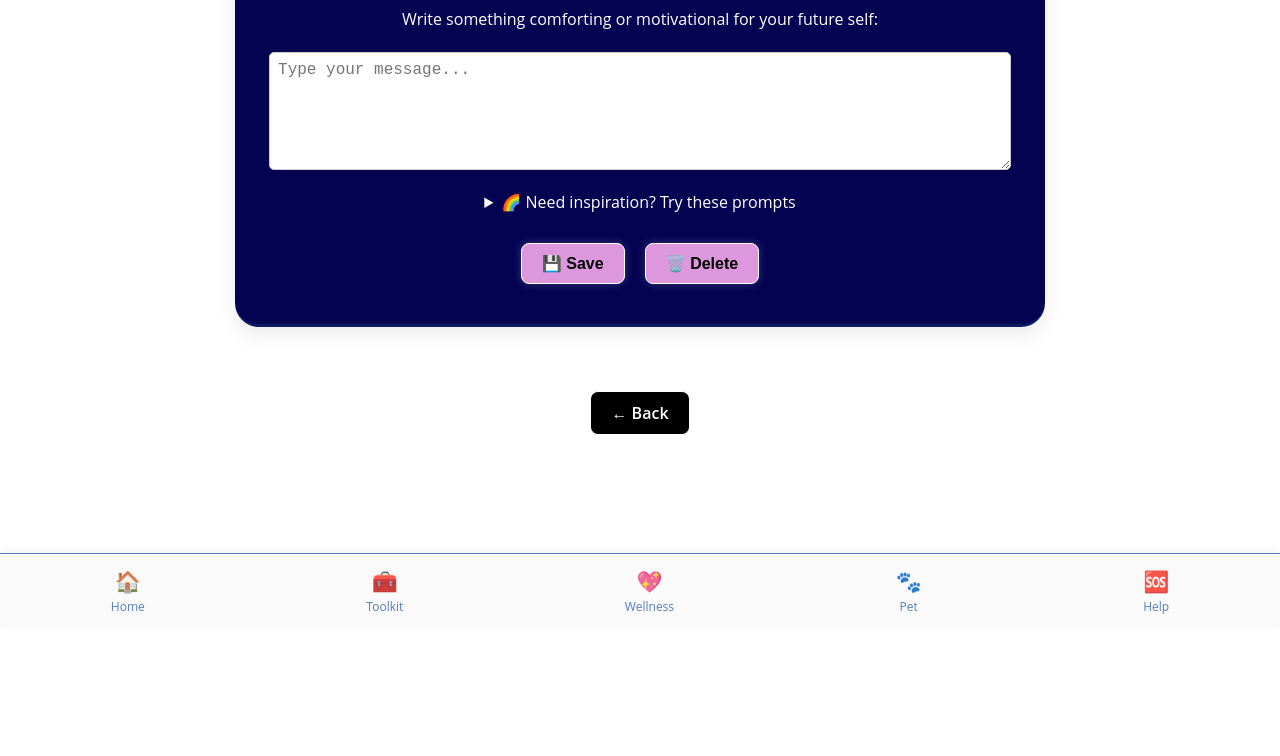
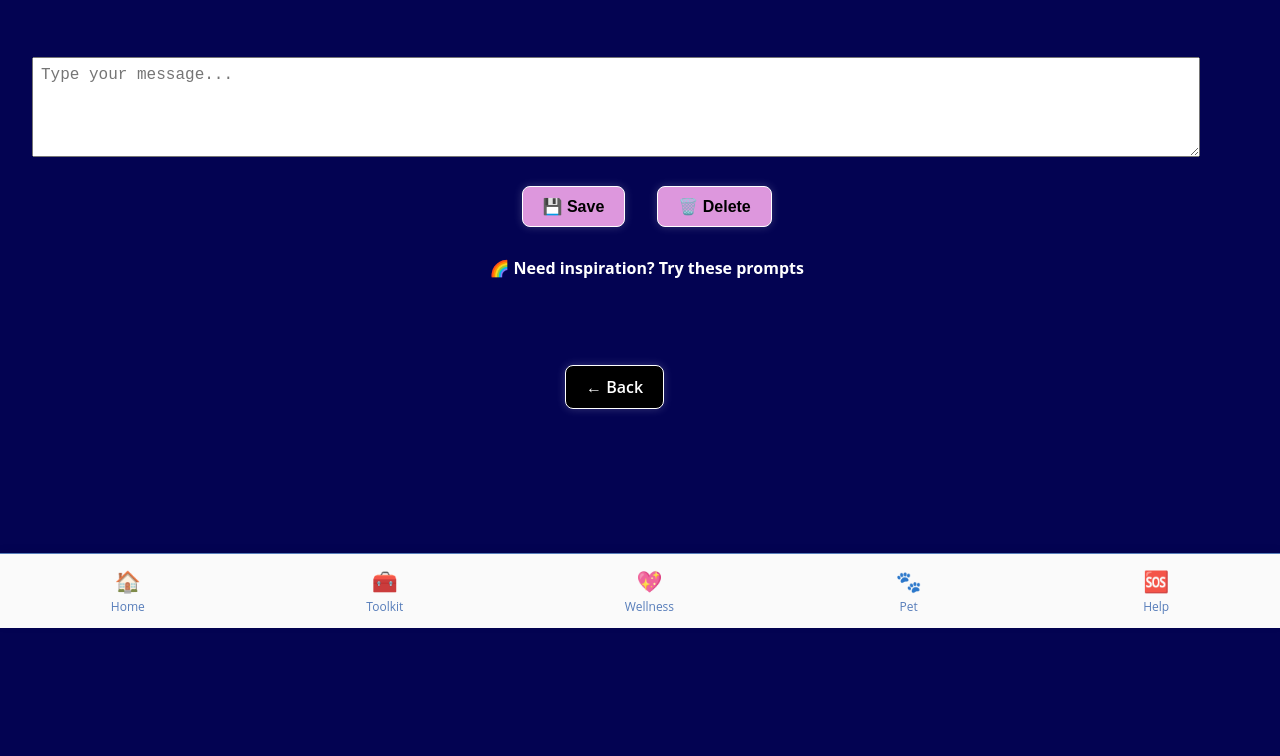
Before and after one commit to cpriss1979/3sidesVersion1.io, a plain HTML site: page letter.html in a window 1280 px wide. Shown: the part 172-928 px from the top of the page. After the commit the page ends 864 px from the top, so only its background shows below. Drawn offline with Linux system fonts and the light colour scheme.

Commit message:
Add files via upload

```diff
--- a/letter.html
+++ b/letter.html
@@ -18,7 +18,7 @@
   #letterDisplay {
   text-align: left;
   padding-left: 1rem;
-  padding-right: 1rem;
+  padding-right: 4rem;
 }
 
     :root {
@@ -30,33 +30,30 @@
     html, body {
   margin: 0;
   padding: 0;
-      min-height: 100vh;
-      background-color: var(--bg-color);
-      color: var(--text-color);
-      font-family: 'Open Sans', sans-serif;
-        padding-bottom: 3rem;
+  overflow-x: hidden; /* ✅ prevents horizontal scroll */
+  width: 98%;
+  box-sizing: border-box;
 }
 
-    .page-wrapper {
-      width: 98%;
-      max-width: 900px;
-      margin: 2rem auto;
-      background-color: var(--bg-color);
-      color: var(--text-color);
-      text-align: center;
+    html, body {
+  margin: 10;
+  padding: 0;
+  min-height: 100vh;
+  box-sizing: border-box;
+  background-color: rgb(3, 3, 82); /* ✅ keep only the blue */
+  color: white;
+  font-family: 'Open Sans', sans-serif;
+  padding-bottom: 4rem; /* for footer space */
 }
 
    .dreamy-box {
-  background-color: rgb(3, 3, 82);
-  color: white;
-  border-radius: 1.5rem;
-  box-shadow: 0 8px 20px rgba(0, 0, 0, 0.08);
-  padding: 2rem 1.5rem;
-  width: 90%;
-  box-sizing: border-box;
-  margin: 0 auto; /* 💡 this centers it horizontally */
-  border-top: 3px solid rgba(40, 130, 180, 0.2);
-  border-bottom: 3px solid rgba(40, 130, 180, 0.2);
+  width: 100% !important;
+  padding: 2rem 2rem !important;
+  background-color: transparent;
+  box-shadow: none;
+  border-radius: 0;
+  border: none;
+  margin: 0;
 }
 
     textarea {
@@ -64,9 +61,7 @@
       min-height: 100px;
       font-size: 1rem;
       padding: 0.5rem;
-      margin-bottom: 1rem;
-      border-radius: 5px;
-      border: 1px solid #ccc;
+
     }
 
     .icon-button {
@@ -80,8 +75,9 @@ background-color: rgb(221, 151, 221);
   cursor: pointer;
   box-shadow: 0 0 10px rgba(255, 255, 255, 0.2);
   transition: background-color 0.3s, transform 0.2s;
+  text-align: center;
     margin: 0.5rem;
-  text-align: center;
+
 }
 
 .icon-button:hover {
@@ -118,6 +114,12 @@ background-color: rgb(91, 5, 91);
   box-shadow: 0 -2px 10px rgba(0, 0, 0, 0.05);
 }
 
+.bottom-nav {
+  overflow-x: auto; /* makes sure it scrolls rather than overflows */
+  max-width: 100vw;
+  box-sizing: border-box;
+}
+
 .nav-icon {
   text-decoration: none;
   color: rgba(69, 111, 179, 0.903);
@@ -141,6 +143,11 @@ background-color: rgb(91, 5, 91);
   outline: none;
 }
 
+textarea, button, input, .icon-button {
+  max-width: 100%;
+  box-sizing: border-box;
+}
+
 /* -------------------------Theme Customization ------------------ */
 :root {
   --bg-color: #ffffff;
@@ -149,8 +156,8 @@ background-color: rgb(91, 5, 91);
 }
 
 body {
-  background-color: var(--bg-color);
-  color: var(--text-color);
+  background-color: rgb(3, 3, 82); /* full page blue */
+  color: white;
 }
 
 .button, .popup {
@@ -335,7 +342,7 @@ body {
       font-family: 'Patrick Hand', cursive;
     }
 
-    .left-align {
+    .-align {
   text-align: left;
   padding-left: 1rem;
 }
@@ -372,6 +379,68 @@ body {
   }
 }
 
+@media (max-width: 600px) {
+  .page-wrapper {
+    width: 100%;
+    margin: 0;
+    padding: 0;
+  }
+
+  .dreamy-box {
+    border-radius: 0; /* Optional: removes rounded edges for more flush look */
+  }
+}
+
+@media (max-width: 600px) {
+  textarea {
+    width: 98%;
+  }
+}
+
+main {
+  max-width: 100vw;
+  overflow-x: hidden;
+}
+
+label[for="letterInput"] {
+  display: block;
+  text-align: center;
+  margin-bottom: 1rem;
+  font-size: 1.1rem;
+}
+
+details summary {
+  text-align: center;
+  list-style: none; /* removes the default triangle */
+  cursor: pointer;
+  font-weight: bold;
+}
+
+details summary::marker {
+  display: none;
+}
+
+#letterDisplayContainer h3 {
+  text-align: center;
+  font-size: 1.3rem;
+  margin-top: 2rem;
+}
+
+.button-row {
+  display: flex;
+  justify-content: center;
+  gap: 1rem; /* space between buttons */
+  flex-wrap: wrap; /* optional: wraps if screen is narrow */
+  margin-top: 1rem;
+}
+
+@media (max-width: 500px) {
+  .button-row {
+    flex-direction: column;
+    align-items: center;
+  }
+}
+
   </style>
 </head>
 <body>
@@ -383,8 +452,16 @@ body {
       <form id="letterForm">
         <label for="letterInput">Write something comforting or motivational for your future self:</label><br><br>
         <textarea id="letterInput" placeholder="Type your message..."></textarea>
+
+        </form>
+       <div class="button-row">
+  <button type="button" class="icon-button" onclick="saveLetter()">💾 Save</button>
+  <button type="button" class="icon-button" onclick="deleteLetter()">🗑️ Delete</button>
+</div>
+<br>
 <details>
         <summary>🌈 Need inspiration? Try these prompts</summary>
+        <br>
         <ul class="left-align">
   <li>✨ What has helped you feel stable lately?</li>
   <li>💪 What are you proud of yourself for?</li>
@@ -393,11 +470,8 @@ body {
   <li>🫶 What would future you want to remember on a hard day?</li>
 </ul>
       </details>
-    </form>
+
 <br>
-        <button type="button" class="icon-button" onclick="saveLetter()">💾 Save</button>
-        <button type="button" class="icon-button" onclick="deleteLetter()">🗑️ Delete</button>
-      </form>
       <div id="letterDisplayContainer" style="display:none; margin-top:2rem;">
         <h3>📝 Your Message to Yourself</h3>
         <p id="letterDisplay"></p>
```
Lines whose indentation alone changed are shown as unchanged.
